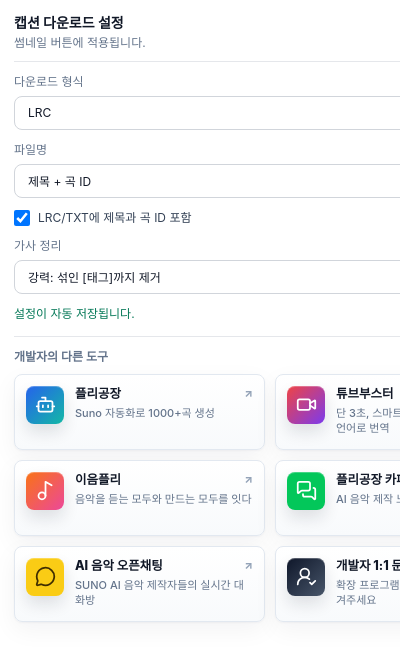
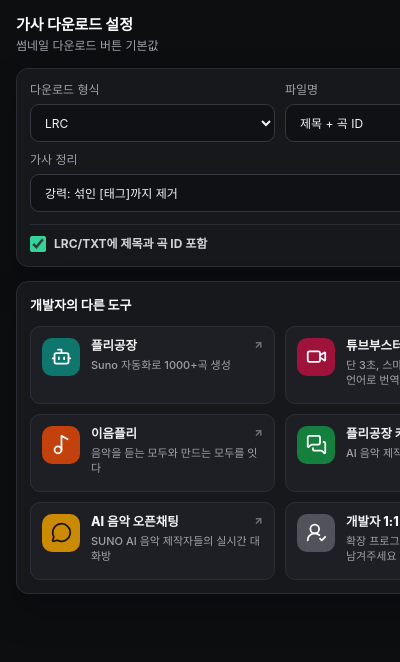
Before and after one commit to Johau91/suno-caption-studio, a browser extension: page popup.html in a window 400 px wide. Shown: the top 662 px of the page. Drawn offline with Linux system fonts and the light colour scheme.

Commit message:
Polish popup dark mode UI

```diff
--- a/package.json
+++ b/package.json
@@ -1,6 +1,6 @@
 {
   "name": "suno-caption-studio",
-  "version": "1.0.1",
+  "version": "1.0.2",
   "description": "A standalone Chrome extension for previewing, saving, and copying Suno synchronized captions.",
   "private": true,
   "scripts": {
--- a/popup.css
+++ b/popup.css
@@ -1,5 +1,13 @@
 :root {
-  color-scheme: light;
+  color-scheme: dark;
+  --bg: #0d0e10;
+  --text: #f4f4f5;
+  --muted: #a1a1aa;
+  --line: #2a2d33;
+  --surface: #17181b;
+  --surface-soft: #1d1f24;
+  --surface-hover: #22252b;
+  --brand: #34d399;
 }
 
 * {
@@ -8,86 +16,158 @@
 }
 
 body {
-  width: 540px;
+  width: 560px;
   margin: 0;
-  background: #ffffff;
-  color: #111827;
+  background: var(--bg);
+  color: var(--text);
   font-family: Inter, ui-sans-serif, system-ui, -apple-system, BlinkMacSystemFont, "Segoe UI", sans-serif;
 }
 
 .popup {
   display: grid;
-  gap: 12px;
-  padding: 14px;
+  gap: 14px;
+  padding: 16px;
 }
 
-header {
+.popup-header {
+  display: flex;
+  align-items: center;
+  justify-content: space-between;
+  gap: 12px;
+}
+
+.popup-header div {
+  min-width: 0;
   display: grid;
   gap: 3px;
-  padding-bottom: 10px;
-  border-bottom: 1px solid #e5e7eb;
 }
 
-header strong {
-  font-size: 14px;
+.popup-header strong {
+  color: #ffffff;
+  font-size: 15px;
+  font-weight: 850;
   line-height: 1.25;
 }
 
-header span,
+.popup-header span,
 .field span,
 .check,
 .status,
-.other-tools > span {
-  color: #64748b;
+.section-heading span {
+  color: var(--muted);
   font-size: 12px;
   line-height: 1.35;
 }
 
+.save-badge {
+  flex: 0 0 auto;
+  border: 1px solid rgba(52, 211, 153, 0.28);
+  border-radius: 999px;
+  background: rgba(52, 211, 153, 0.1);
+  color: #86efac;
+  padding: 5px 9px;
+  font-size: 11px;
+  font-weight: 800;
+}
+
+.settings-panel,
+.other-tools {
+  border: 1px solid var(--line);
+  border-radius: 12px;
+  background: var(--surface);
+  box-shadow: 0 18px 36px rgba(0, 0, 0, 0.22);
+}
+
+.settings-panel {
+  display: grid;
+  gap: 12px;
+  padding: 13px;
+}
+
+.settings-grid {
+  display: grid;
+  grid-template-columns: repeat(2, minmax(0, 1fr));
+  gap: 10px;
+}
+
 .field {
+  min-width: 0;
   display: grid;
   gap: 6px;
 }
 
+.field-wide {
+  grid-column: 1 / -1;
+}
+
 select {
   width: 100%;
-  height: 34px;
-  border: 1px solid #d1d5db;
-  border-radius: 8px;
-  background: #ffffff;
-  color: #111827;
-  padding: 0 9px;
+  height: 38px;
+  border: 1px solid #343841;
+  border-radius: 9px;
+  background: #101114;
+  color: #f4f4f5;
+  padding: 0 10px;
   font: inherit;
   font-size: 12px;
+  outline: none;
+}
+
+select:focus {
+  border-color: rgba(52, 211, 153, 0.72);
+  box-shadow: 0 0 0 3px rgba(52, 211, 153, 0.14);
+}
+
+.settings-footer {
+  display: flex;
+  align-items: center;
+  justify-content: space-between;
+  gap: 12px;
+  border-top: 1px solid var(--line);
+  padding-top: 11px;
 }
 
 .check {
+  min-width: 0;
   display: flex;
   align-items: center;
   gap: 8px;
-  color: #334155;
+  color: #d4d4d8;
+  font-weight: 650;
 }
 
 .check input {
   width: 16px;
   height: 16px;
   margin: 0;
+  accent-color: var(--brand);
 }
 
 .status {
-  min-height: 18px;
+  flex: 0 0 auto;
   margin: 0;
-  color: #047857;
+  color: #86efac;
+  font-weight: 700;
+  text-align: right;
 }
 
 .other-tools {
   display: grid;
-  gap: 8px;
-  padding-top: 12px;
-  border-top: 1px solid #e5e7eb;
+  gap: 12px;
+  padding: 13px;
 }
 
-.other-tools > span {
-  font-weight: 700;
+.section-heading {
+  display: flex;
+  align-items: center;
+  justify-content: space-between;
+  gap: 12px;
+}
+
+.section-heading strong {
+  color: #ffffff;
+  font-size: 13px;
+  font-weight: 850;
 }
 
 .tool-links {
@@ -98,21 +178,20 @@
 
 .tool-links button {
   width: 100%;
-  min-height: 76px;
+  min-height: 78px;
   display: grid;
   grid-template-columns: 38px 1fr;
   align-items: start;
   gap: 11px;
-  border: 1px solid #e2e8f0;
-  border-radius: 8px;
-  background: linear-gradient(180deg, #ffffff, #f8fafc);
-  color: #0f172a;
+  border: 1px solid #2b2f36;
+  border-radius: 10px;
+  background: var(--surface-soft);
+  color: #f4f4f5;
   cursor: pointer;
   font: inherit;
   text-align: left;
   padding: 11px;
-  box-shadow: 0 1px 2px rgba(15, 23, 42, 0.04), 0 8px 24px rgba(15, 23, 42, 0.05);
-  transition: border-color 140ms ease, box-shadow 140ms ease, transform 140ms ease;
+  transition: background 140ms ease, border-color 140ms ease, box-shadow 140ms ease, transform 140ms ease;
 }
 
 .tool-icon {
@@ -120,9 +199,8 @@
   height: 38px;
   display: grid;
   place-items: center;
-  border-radius: 8px;
+  border-radius: 10px;
   color: #ffffff;
-  box-shadow: inset 0 1px 0 rgba(255, 255, 255, 0.26), 0 8px 16px rgba(15, 23, 42, 0.12);
 }
 
 .tool-icon::before {
@@ -134,35 +212,35 @@
   mask: var(--tool-icon-url) center / contain no-repeat;
 }
 
-.tool-icon-ieumpli {
-  --tool-icon-url: url("icons/lucide/music-2.svg");
-  background: linear-gradient(135deg, #f97316, #ec4899);
+.tool-icon-forge {
+  --tool-icon-url: url("icons/lucide/bot.svg");
+  background: #0f766e;
 }
 
 .tool-icon-tube {
   --tool-icon-url: url("icons/lucide/video.svg");
-  background: linear-gradient(135deg, #ef4444, #7c3aed);
+  background: #9f1239;
 }
 
-.tool-icon-forge {
-  --tool-icon-url: url("icons/lucide/bot.svg");
-  background: linear-gradient(135deg, #2563eb, #14b8a6);
+.tool-icon-ieumpli {
+  --tool-icon-url: url("icons/lucide/music-2.svg");
+  background: #c2410c;
 }
 
 .tool-icon-cafe {
   --tool-icon-url: url("icons/lucide/messages-square.svg");
-  background: #03c75a;
+  background: #15803d;
 }
 
 .tool-icon-chat {
   --tool-icon-url: url("icons/lucide/message-circle.svg");
-  background: #facc15;
-  color: #3f2d00;
+  background: #ca8a04;
+  color: #18120a;
 }
 
 .tool-icon-contact {
   --tool-icon-url: url("icons/lucide/user-round-check.svg");
-  background: linear-gradient(135deg, #0f172a, #475569);
+  background: #52525b;
 }
 
 .tool-copy {
@@ -175,33 +253,34 @@
   align-items: center;
   justify-content: space-between;
   gap: 8px;
-  color: #111827;
+  color: #f4f4f5;
   font-size: 12.5px;
-  font-weight: 820;
+  font-weight: 850;
   line-height: 1.25;
 }
 
 .tool-copy strong span {
-  color: #94a3b8;
+  color: #71717a;
   font-size: 11px;
 }
 
 .tool-copy > span {
-  margin-top: 5px;
-  color: #64748b;
-  font-size: 11px;
-  font-weight: 500;
-  line-height: 1.35;
   display: -webkit-box;
   overflow: hidden;
+  margin-top: 5px;
+  color: #a1a1aa;
+  font-size: 11px;
+  font-weight: 550;
+  line-height: 1.35;
   -webkit-box-orient: vertical;
   -webkit-line-clamp: 2;
 }
 
 .tool-links button:hover,
 .tool-links button:focus-visible {
-  background: #ffffff;
-  border-color: #a5b4fc;
-  box-shadow: 0 6px 18px rgba(37, 99, 235, 0.14), 0 14px 28px rgba(15, 23, 42, 0.08);
+  border-color: rgba(52, 211, 153, 0.52);
+  background: var(--surface-hover);
+  box-shadow: 0 10px 22px rgba(0, 0, 0, 0.26);
   transform: translateY(-1px);
+  outline: none;
 }
--- a/popup.html
+++ b/popup.html
@@ -8,11 +8,16 @@
   </head>
   <body>
     <main class="popup">
-      <header>
-        <strong>캡션 다운로드 설정</strong>
-        <span>썸네일 버튼에 적용됩니다.</span>
+      <header class="popup-header">
+        <div>
+          <strong>가사 다운로드 설정</strong>
+          <span>썸네일 다운로드 버튼 기본값</span>
+        </div>
+        <span class="save-badge">자동 저장</span>
       </header>
 
+      <section class="settings-panel" aria-label="가사 다운로드 설정">
+        <div class="settings-grid">
           <label class="field">
             <span>다운로드 형식</span>
             <select data-setting="format">
@@ -31,12 +36,7 @@
             </select>
           </label>
 
-      <label class="check">
-        <input type="checkbox" data-setting="includeMeta">
-        <span>LRC/TXT에 제목과 곡 ID 포함</span>
-      </label>
-
-      <label class="field">
+          <label class="field field-wide">
             <span>가사 정리</span>
             <select data-setting="cleanMode">
               <option value="none">원본 유지</option>
@@ -44,11 +44,22 @@
               <option value="strong">강력: 섞인 [태그]까지 제거</option>
             </select>
           </label>
+        </div>
 
+        <div class="settings-footer">
+          <label class="check">
+            <input type="checkbox" data-setting="includeMeta">
+            <span>LRC/TXT에 제목과 곡 ID 포함</span>
+          </label>
           <p class="status" data-role="status">설정이 자동 저장됩니다.</p>
+        </div>
+      </section>
 
       <section class="other-tools" aria-label="개발자의 다른 도구">
-        <span>개발자의 다른 도구</span>
+        <div class="section-heading">
+          <strong>개발자의 다른 도구</strong>
+          <span>바로가기</span>
+        </div>
         <div class="tool-links">
           <button type="button" data-url="https://playlistforge.com/">
             <span class="tool-icon tool-icon-forge" aria-hidden="true"></span>
```
Also changed, not shown: manifest.json. Lines whose indentation alone changed are shown as unchanged.
